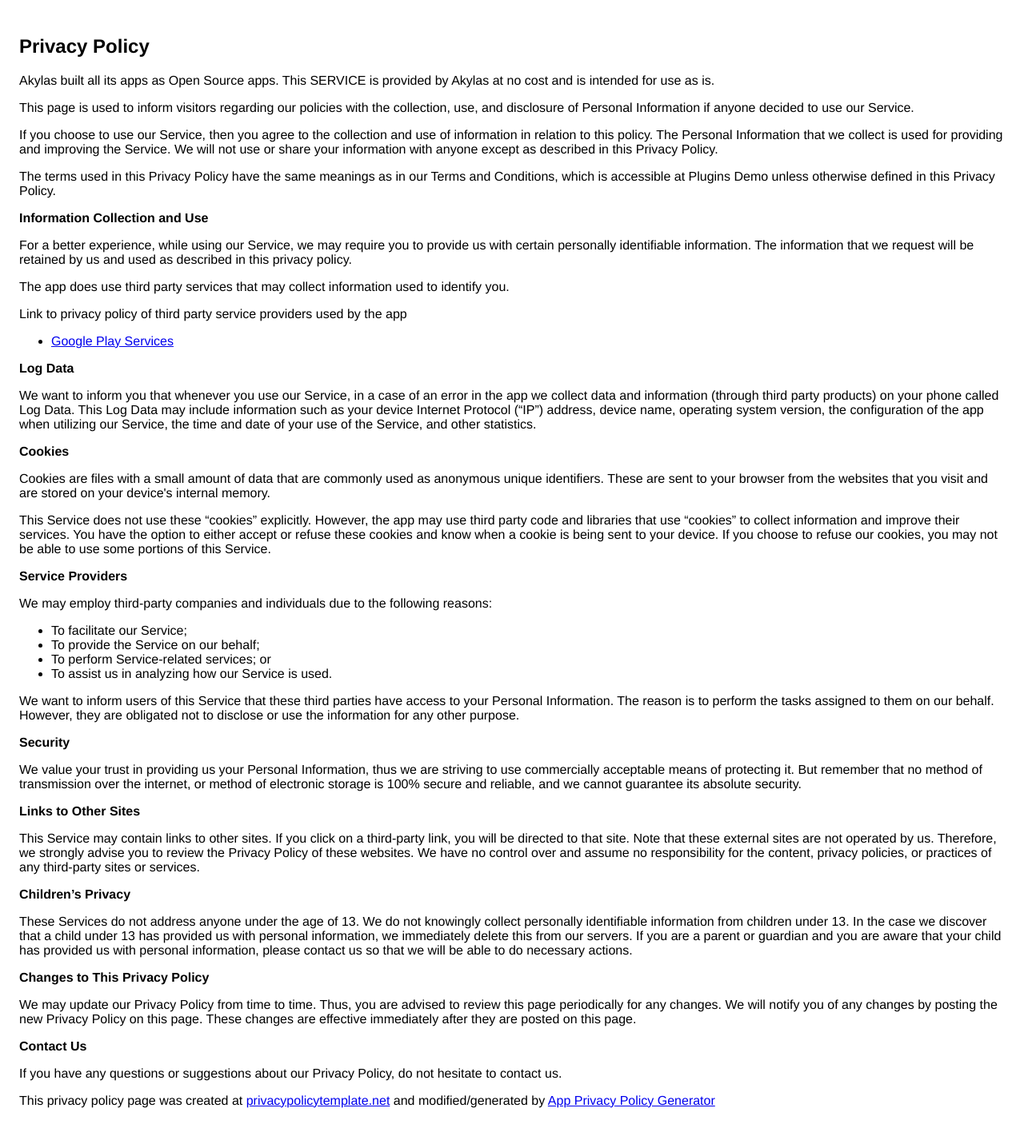
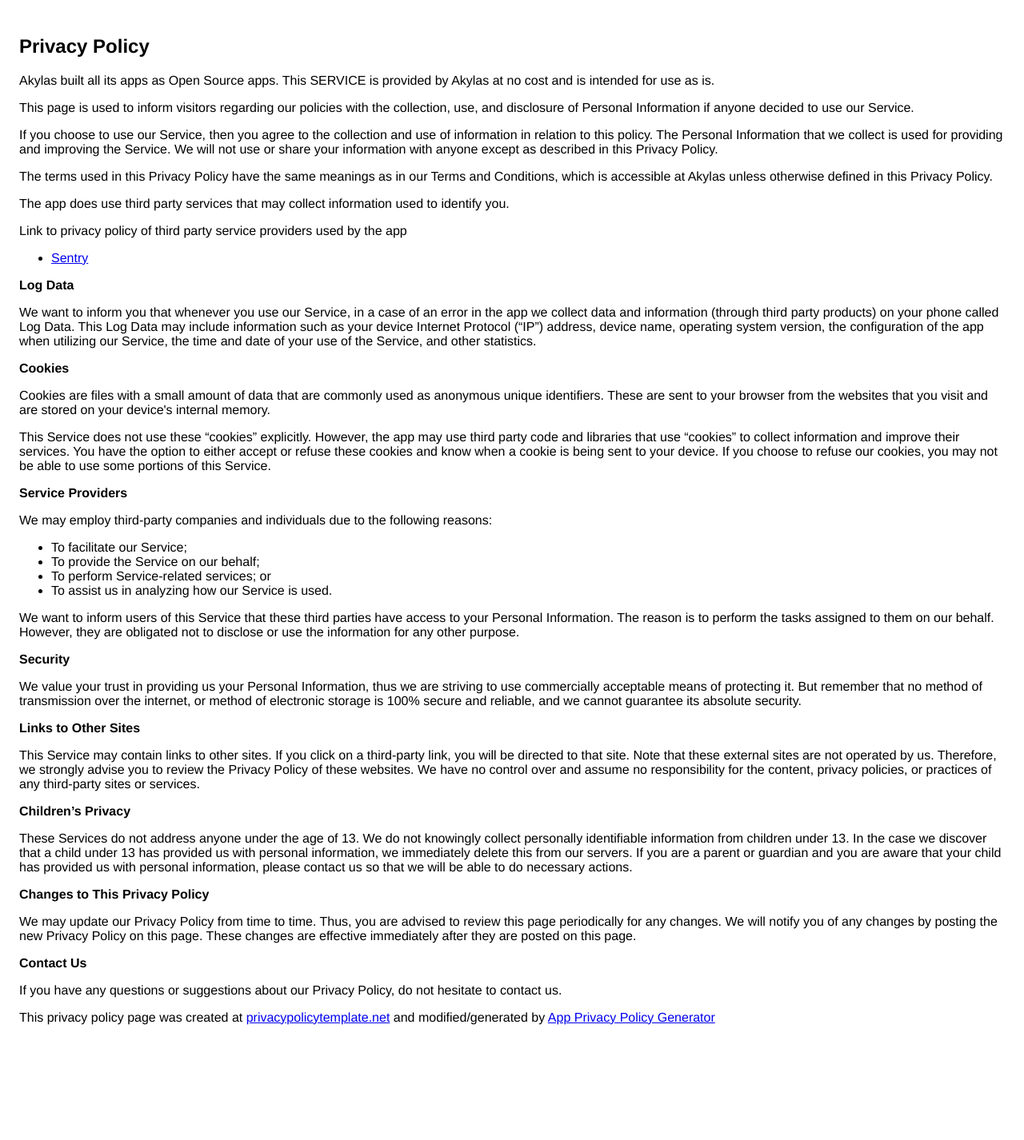
Before and after one commit to Akylas/akylas.github.io, a Jekyll site: the page privacy.html, which Jekyll copies as it is, in a window 1280 px wide. Shown: the whole page at 80% size. Built offline with Jekyll 4.4.1, drawn with Linux system fonts in a browser that asks for light colours; after the commit the page ends 1322 px from its top, so only the background shows below that.

Commit message:
Update privacy.html

```diff
--- a/privacy.html
+++ b/privacy.html
@@ -16,10 +16,15 @@
                     the Service. We will not use or share your information with anyone except as described
                     in this Privacy Policy.
                   </p> <p>The terms used in this Privacy Policy have the same meanings as in our Terms and Conditions, which is
-                    accessible at Plugins Demo unless otherwise defined in this Privacy Policy.
-                  </p> <p><strong>Information Collection and Use</strong></p> <p>For a better experience, while using our Service, we may require you to provide us with certain
+                    accessible at Akylas unless otherwise defined in this Privacy Policy.
+                  </p>
+        <!--<p><strong>Information Collection and Use</strong></p> <p>For a better experience, while using our Service, we may require you to provide us with certain
                     personally identifiable information. The information that we request will be retained by us and used as described in this privacy policy.
-                  </p> <p>The app does use third party services that may collect information used to identify you.</p> <div><p>Link to privacy policy of third party service providers used by the app</p> <ul><li><a href="https://www.google.com/policies/privacy/" target="_blank">Google Play Services</a></li><!----><!----><!----><!----><!----><!----><!----></ul></div> <p><strong>Log Data</strong></p> <p> We want to inform you that whenever you use our Service, in a case of
+                  </p> -->
+        <p>The app does use third party services that may collect information used to identify you.</p>
+        <div><p>Link to privacy policy of third party service providers used by the app</p>
+            <ul><li><a href="https://sentry.io/privacy/?" target="_blank">Sentry</a></li></ul></div>
+        <p><strong>Log Data</strong></p> <p> We want to inform you that whenever you use our Service, in a case of
                     an error in the app we collect data and information (through third party products) on your phone
                     called Log Data. This Log Data may include information such as your device Internet Protocol (“IP”) address,
                     device name, operating system version, the configuration of the app when utilizing our Service,
```
